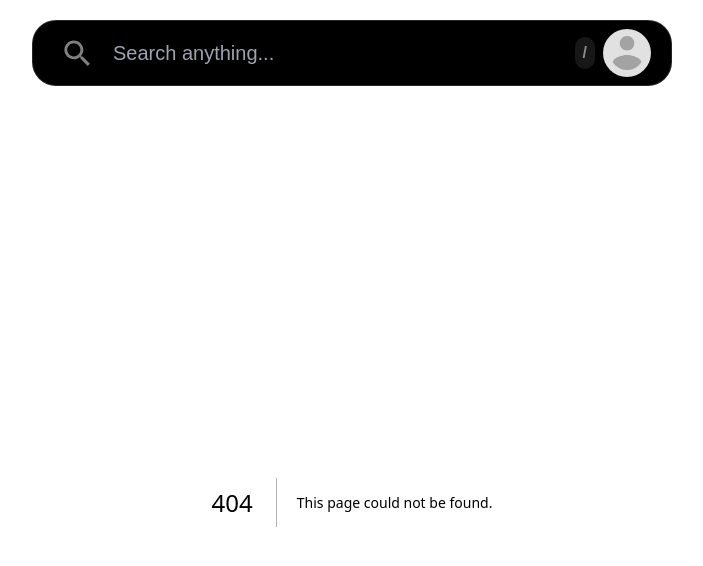
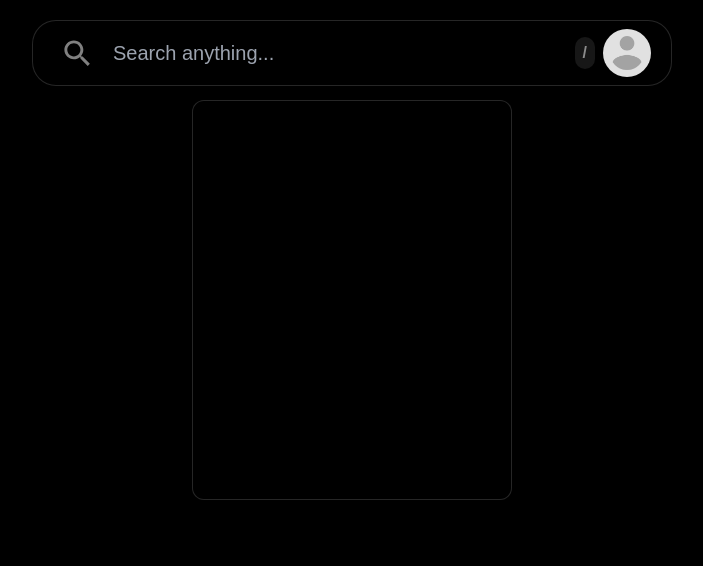
Before and after one commit to scott-mescudi/Codelet, a Next.js app in the folder web/: page /login in a window 1280 px wide. Before the commit this address had no page. Shown: the top 566 px of the page, without its empty margins (288-991 px from the left). Built offline with nearby package versions, Linux system fonts and the light colour scheme.

Commit message:
Refactor layout and Navbar components for improved styling; add initial Login page and remove unused elements from Home page

```diff
--- a/web/src/app/layout.tsx
+++ b/web/src/app/layout.tsx
@@ -10,7 +10,7 @@ export const metadata: Metadata = {
 export default function RootLayout({children}: Readonly<{children: React.ReactNode;}>) {
   return (
     <html lang="en">
-      <body className="flex overflow-auto py-5 flex-col items-center">
+      <body className="flex overflow-auto min-h-screen py-5 flex-col items-center">
         <Navbar />
         {children}
       </body>
--- /dev/null
+++ b/web/src/app/login/page.tsx
@@ -0,0 +1,11 @@
+export default function Login() {
+    return (
+        <>
+            <div className="w-full h-full py-20 flex  items-center justify-center">
+                <div className="w-1/4 h-[50dvh] rounded-xl bg-black border border-white border-opacity-15">
+
+                </div>
+            </div>
+        </>
+    )
+}
--- a/web/src/app/page.tsx
+++ b/web/src/app/page.tsx
@@ -43,10 +43,7 @@ db, err = dataAccess.PrepareStatements(query, db)
 export default function Home() {
   return (
     <>
-    <div className="sm:w-full flex flex-col gap-5 sm:p-x0 w-full px-5">
-      <div className="h-screen w-full bg-neutral-black border border-opacity-15 border-white rounded-2xl"></div>
-      <div className="h-screen w-full bg-neutral-black border border-opacity-15 border-white rounded-2xl"></div>
-    </div>
+
     </>
   );
 }
--- a/web/src/components/Navbar.tsx
+++ b/web/src/components/Navbar.tsx
@@ -138,7 +138,7 @@ export function Navbar() {
 
     return (
         <>
-        <div className='sm:w-1/2 mx-3 top-5 mb-4 sticky h-fit bg-black border border-white border-opacity-15  rounded-3xl'>
+        <div className='sm:w-1/2 mx-3  mb-4 absolute h-fit bg-black border border-white border-opacity-15  rounded-3xl'>
             <div className={`w-full h-16 py-2 px-5  justify-center flex flex-row  `}>
                 <div className="rounded-full h-full flex items-center justify-center aspect-square">
                     <SearchIcon fontSize="large" className="text-white opacity-50" />
```
